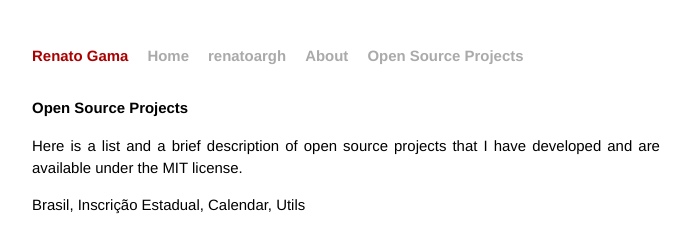
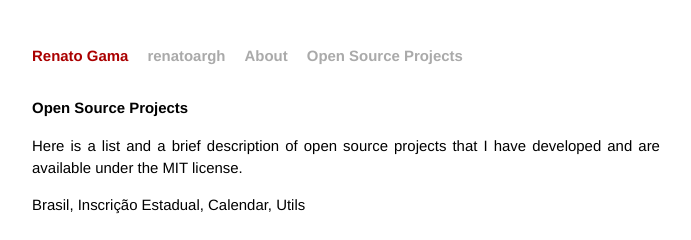
Before and after one commit to renatoargh/renatoargh.github.io, a Jekyll site: the page built from open-source-projects/index.md, in a window 1280 px wide. Shown: the top 240 px of the page, without its empty margins (294-985 px from the left). Built offline with Jekyll 4.4.1, drawn with Linux system fonts in a browser that asks for light colours; Markdown is read by kramdown in place of the engine named in the settings.

Commit message:
Update default.html

```diff
--- a/_layouts/default.html
+++ b/_layouts/default.html
@@ -19,7 +19,6 @@
           <div class="header">
             <h1 class="title"><a href="/">{{ site.name }}</a></h1>
 
-            <a class="extra" href="/">Home</a>
             {% for page in site.pages %}
             {% if page.url != '/index.html' %}
                 <a class="extra" href="{{ page.url }}">{{ page.title }}</a></li>
```
